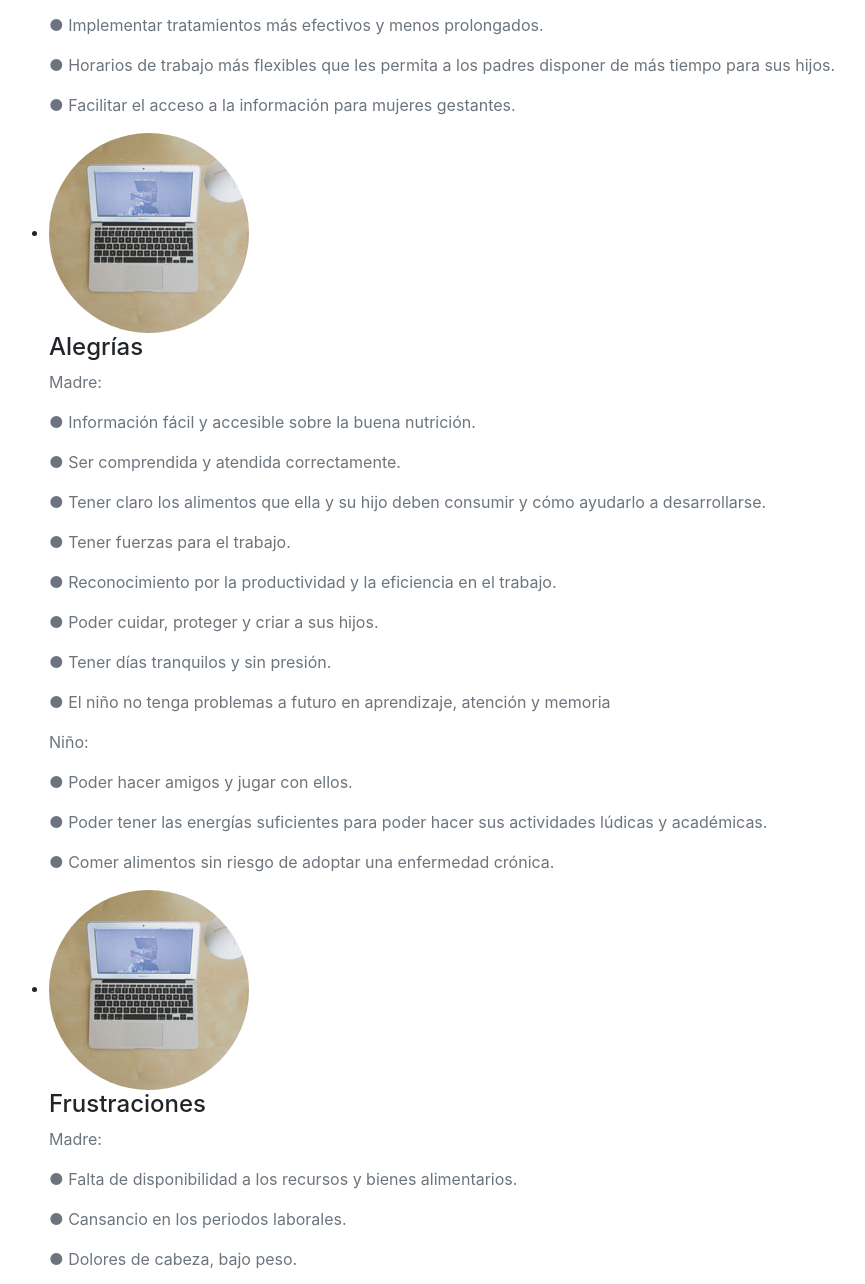
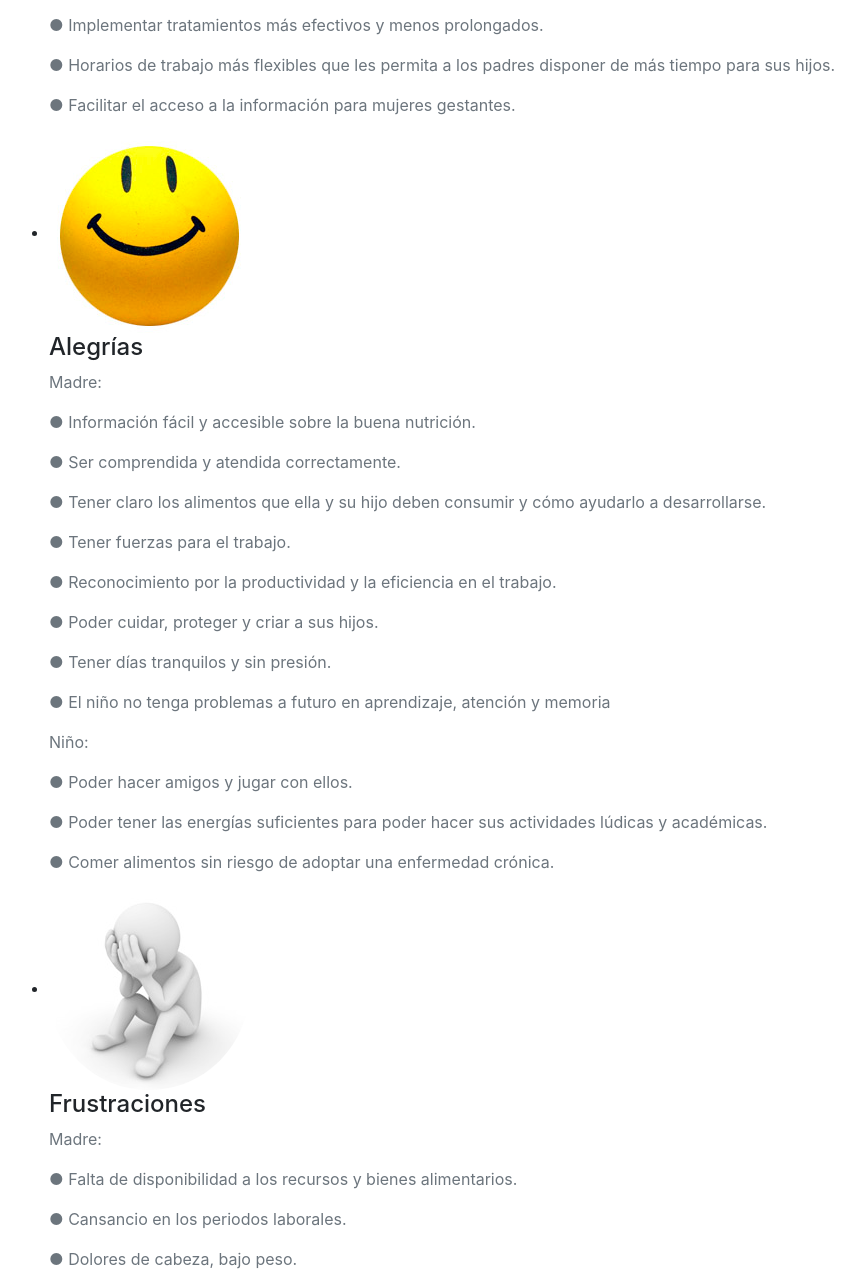
Before and after one commit to EduardoPL/AnemiaGPI, a website with bundled scripts: page index.html in a window 1280 px wide. Shown: the part 4883-6167 px from the top of the page, without its empty margins (76-941 px from the left). Built offline with nearby package versions, Linux system fonts and the light colour scheme; a web font is replaced by a local one.

Commit message:
Update index.html

```diff
--- a/index.html
+++ b/index.html
@@ -308,7 +308,7 @@ El hierro heme (Res, pollo, pescado) solo representa el 10-20% del hierro presen
 
                <li class="timeline-inverted">
                 <div class="timeline-image">
-                  <img class="rounded-circle img-fluid" src="img/about/3.jpg" alt="">
+                  <img class="rounded-circle img-fluid" src="img/about/5.jpg" alt="">
                 </div>
                 <div class="timeline-panel">
                   <div class="timeline-heading">
@@ -337,7 +337,7 @@ El hierro heme (Res, pollo, pescado) solo representa el 10-20% del hierro presen
 
               <li>
                 <div class="timeline-image">
-                  <img class="rounded-circle img-fluid" src="img/about/3.jpg" alt="">
+                  <img class="rounded-circle img-fluid" src="img/about/6.jpg" alt="">
                 </div>
                 <div class="timeline-panel">
                   <div class="timeline-heading">
@@ -369,7 +369,7 @@ El hierro heme (Res, pollo, pescado) solo representa el 10-20% del hierro presen
 
                <li class="timeline-inverted">
                 <div class="timeline-image">
-                  <img class="rounded-circle img-fluid" src="img/about/3.jpg" alt="">
+                  <img class="rounded-circle img-fluid" src="img/about/7.jpg" alt="">
                 </div>
                 <div class="timeline-panel">
                   <div class="timeline-heading">
```
